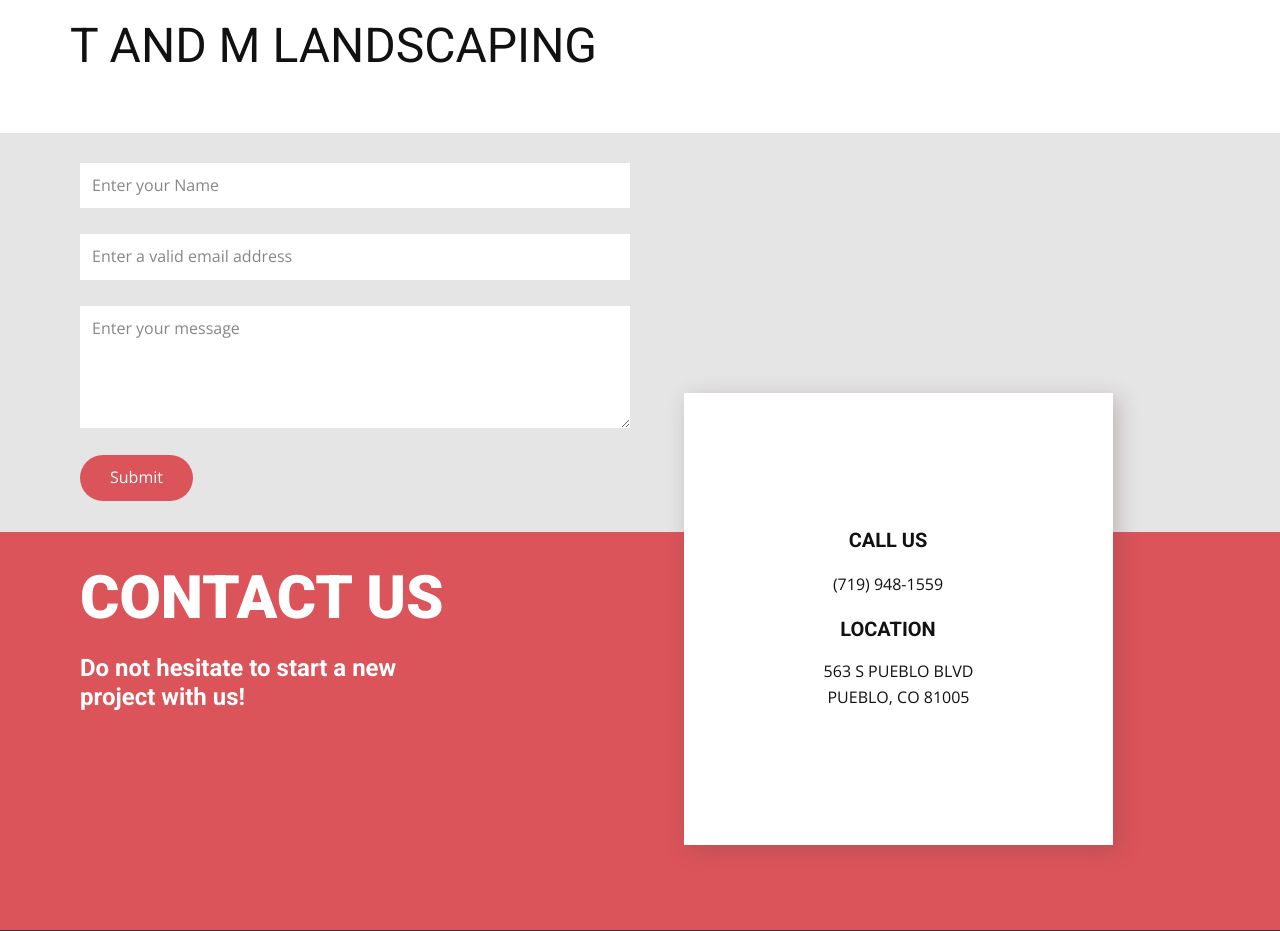
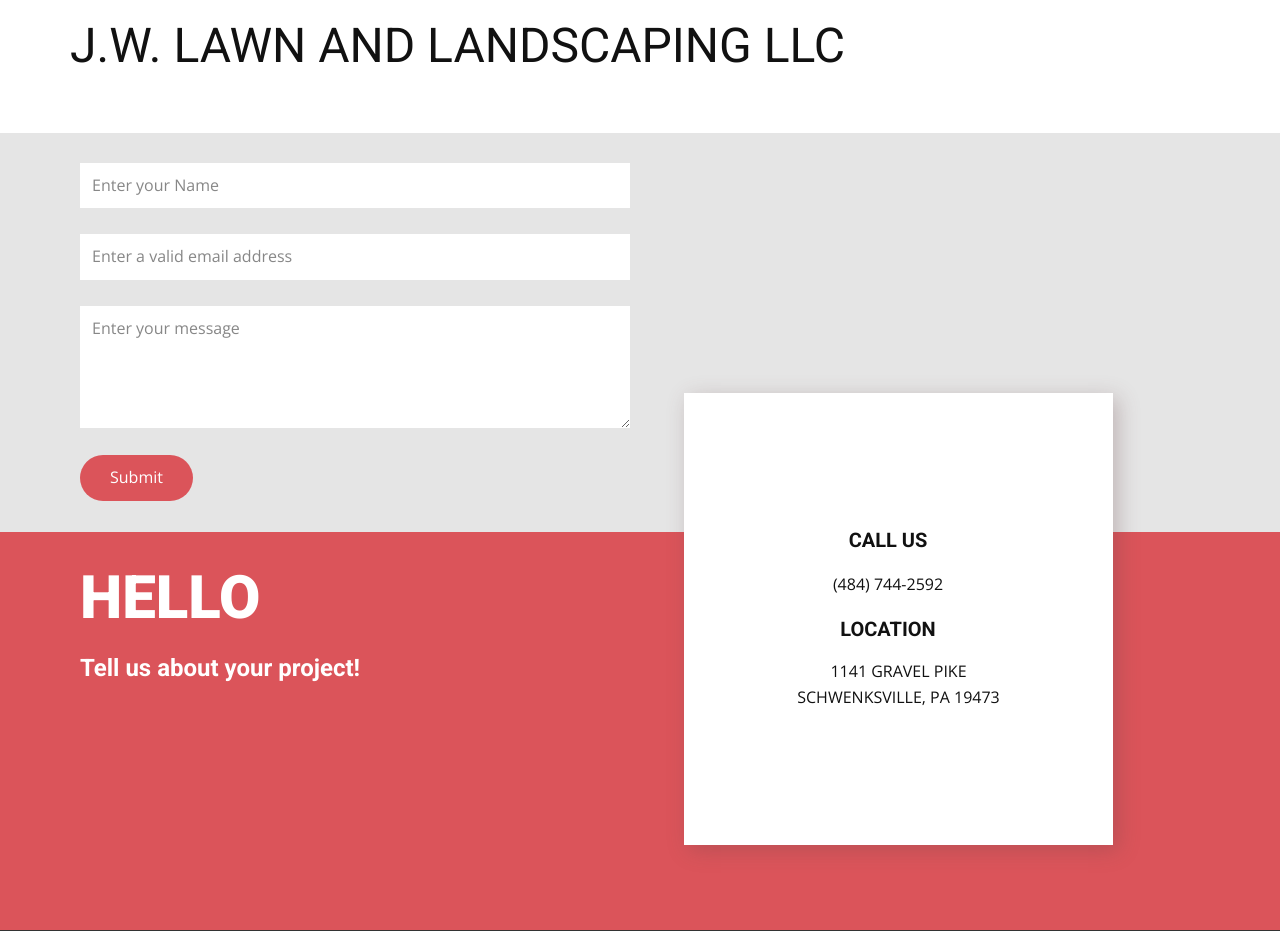
Before and after one commit to runacode/jw, a PHP site: page / in a window 1280 px wide. Shown: the top 931 px of the page. Run offline with PHP 8.4, Linux system fonts and the light colour scheme.

Commit message:
Update index.php

```diff
--- a/index.php
+++ b/index.php
@@ -1,7 +1,7 @@
-<?php $company = "T AND M LANDSCAPING";
-$phone = "(719) 948-1559";
-	$address1 = "563 S PUEBLO BLVD";
-	$address2 = "PUEBLO, CO 81005";
+<?php $company = "J.W. LAWN AND LANDSCAPING LLC";
+$phone = "(484) 744-2592";
+	$address1 = "1141 GRAVEL PIKE";
+	$address2 = "SCHWENKSVILLE, PA 19473";
 ?>
 <!DOCTYPE html>
 <html style="font-size: 16px;">
@@ -73,8 +73,8 @@ $phone = "(719) 948-1559";
 
                   </div>
                 </div>
-                <h3 class="u-text u-text-7">Contact us</h3>
-                <h6 class="u-text u-text-8">Do not hesitate to start a new project with us!</h6>
+                <h3 class="u-text u-text-7">Hello</h3>
+                <h6 class="u-text u-text-8">Tell us about your project!</h6>
               </div>
             </div>
           </div>
```
